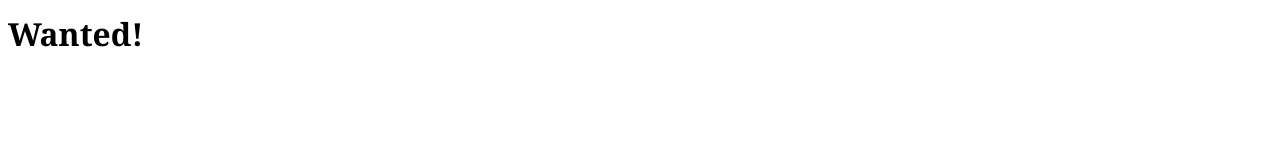
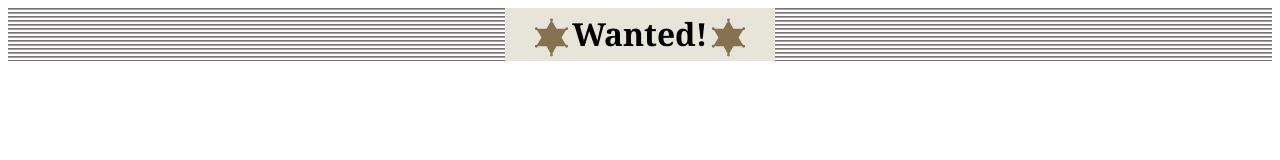
Before and after one commit to malo0140/dsn1676-assignment-1, a plain HTML site: page index.html in a window 1280 px wide. Drawn offline with Linux system fonts and the light colour scheme.

Commit message:
masthead completed

```diff
--- a/css/main.css
+++ b/css/main.css
@@ -16,3 +16,24 @@ html {
 *, *:before, *:after {
     box-sizing: inherit;
 }
+
+.masthead {
+    background: transparent url("../images/masthead-bg.png") repeat left center;
+    text-align: center;
+}
+
+.logo {
+    width: 1.3em;
+    vertical-align: middle;
+    margin: 0 0.2 0 0;
+}
+
+.title {
+    background: #E7E5D9;
+    display: inline-block;
+}
+
+.background-color {
+    background-color: #E7E5D9;
+
+}
--- a/index.html
+++ b/index.html
@@ -10,8 +10,11 @@
 </head>
 <body>
 
-
-<h1>Wanted!</h1>
+<div class="islands">
+    <header class="masthead">
+        <h1 class="title push-0 gutter"> <img class="logo" src="images/badge.svg" alt="">Wanted!<img class="logo" src="images/badge.svg" alt=""></h1>
+    </header>
+</div>
 
 
 </body>
```
Also changed, not shown: images/badge.svg (added), images/masthead-bg.png (added).
